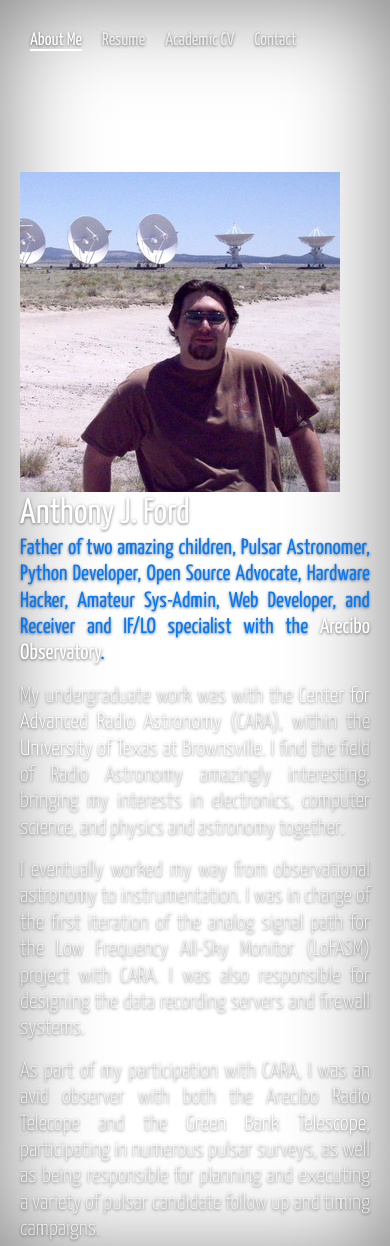
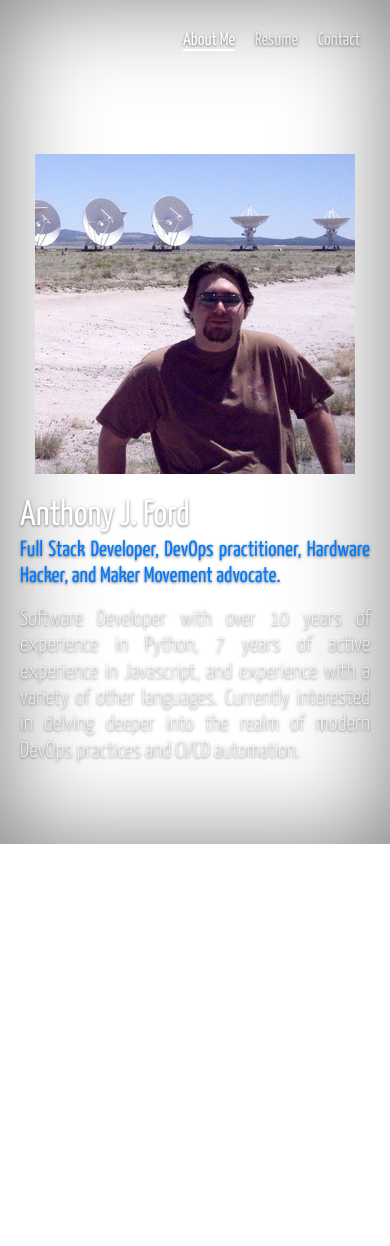
Before and after one commit to ajford/ajford.us, a plain HTML site: page index.html in a window 390 px wide. Shown: the top 1246 px of the page. After the commit the page ends 844 px from the top, so only its background shows below. Drawn offline with nearby package versions, Linux system fonts and the light colour scheme.

```diff
--- a/assets/css/cover.css
+++ b/assets/css/cover.css
@@ -49,6 +49,8 @@
 .site-wrapper-inner {
   display: table-cell;
   vertical-align: top;
+  margin-left: auto;
+  margin-right: auto;
 }
 .cover-container {
   margin-right: auto;
@@ -64,9 +66,21 @@
 /*
  * Header
  */
+
+.masthead,
+.mastfoot,
+.cover-container {
+  width: 768px;
+}
+
 .masthead-brand {
   margin-top: 10px;
   margin-bottom: 10px;
+  float: left;
+}
+
+.masthead-nav {
+  float: right;
 }
 
 .masthead-nav > li {
@@ -96,16 +110,6 @@
   border-bottom-color: #fff;
 }
 
-@media (min-width: 768px) {
-  .masthead-brand {
-    float: left;
-  }
-  .masthead-nav {
-    float: right;
-  }
-}
-
-
 /*
  * Cover
  */
@@ -119,8 +123,13 @@
 }
 
 .pic {
+  float: left;
   padding-right: 20px;
 }
+.pic img {
+  width: 320px;
+}
+
 .opening{
   font-weight:400 !important;
   text-align: justify !important;
@@ -159,7 +168,7 @@
  * Affix and center
  */
 
-@media (min-width: 768px) {
+@media (max-width: 768px) {
   /* Pull out the header and footer */
   .masthead {
     position: fixed;
@@ -179,12 +188,20 @@
   .cover-container {
     width: 100%; /* Must be percentage or pixels for horizontal alignment */
   }
+
+  .pic {
+    width: 100%;
+    float: unset;
+    padding-bottom: 20px;
+    padding-right: unset;
+  }
+
+  .pic img {
+    width: 100%;
+    max-width: 320px;
+    display: block;
+    margin-left: auto;
+    margin-right: auto;
+  }
+
 }
-
-@media (min-width: 992px) {
-  .masthead,
-  .mastfoot,
-  .cover-container {
-    width: 700px;
-  }
-}
--- a/index.html
+++ b/index.html
@@ -38,14 +38,13 @@
 
           <div class="masthead clearfix">
             <div class="inner">
-              <!--<h3 class="masthead-brand">Anthony Ford</h3>-->
               <nav>
                 <ul class="nav masthead-nav">
                   <li class="active"><a href="#">About Me</a></li>
                   <!--<li><a href="code.html">Code</a></li>-->
                   <!--<li><a href="projects.html">Projects</a></li>-->
                   <li><a href="resume.html">Resume</a></li>
-                  <li><a href="cv.html">Academic CV</a></li>
+                  <!--<li><a href="cv.html">Academic CV</a></li>-->
                   <li><a href="contact.html">Contact</a></li>
                 </ul>
               </nav>
@@ -53,38 +52,23 @@
           </div>
 
           <div class="inner cover content">
-            <div style="float:left;" class="pic">
-              <img src='assets/img/me.jpg' class='img-rounded' style="width:320px;">
+            <div class="pic">
+              <img src='assets/img/me.jpg' class='img-rounded'>
             </div>
             <div class="">
               <div class="name">
                 <span class="center-block">Anthony J. Ford</span>
               </div>
               <p class="bio opening text-primary">
-              Father of two amazing children, Pulsar Astronomer, Python Developer, Open Source Advocate,
-              Hardware Hacker, Amateur Sys-Admin, Web Developer, and Receiver and IF/LO specialist with the
-              <a href="www.naic.edu">Arecibo Observatory</a>.
+              Full Stack Developer, DevOps practitioner, Hardware Hacker, and Maker Movement
+              advocate.
               </p>
               <p class="bio bio-color">
-                My undergraduate work was with the
-                <a href="http://www.utb.edu/stargate/Pages/CARA.aspx">Center for Advanced Radio Astronomy</a> (CARA),
-                within the <a href="www.utb.edu">University of Texas at Brownsville</a>. I find the field of Radio
-                Astronomy amazingly interesting, bringing my interests in electronics, computer science, and physics and
-                astronomy together.
+              Software Developer with over 10 years of experience in Python, 7 years of active
+              experience in Javascript, and experience with a variety of other languages. Currently
+              interested in delving deeper into the realm of modern DevOps practices and CI/CD
+              automation.
               </p>
-
-              <p class="bio bio-color">
-                I eventually worked my way from observational astronomy to instrumentation. I was in charge of the
-                first iteration of the analog signal path for the Low Frequency All-Sky Monitor (LoFASM) project with
-                CARA. I was also responsible for designing the data recording servers and firewall systems.
-              </p>
-              <p class="bio bio-color">
-                As part of my participation with CARA, I was an avid observer with both the Arecibo Radio Telecope and
-                the <a href="https://public.nrao.edu/telescopes/GBT">Green Bank Telescope</a>, participating in numerous
-                pulsar surveys, as well as being responsible for planning and executing a variety of pulsar candidate
-                follow up and timing campaigns.
-              </p>
-
             </div>
           </div>
 
```
Also changed, not shown: resume.html (+3 -3 lines), 1 other file.
